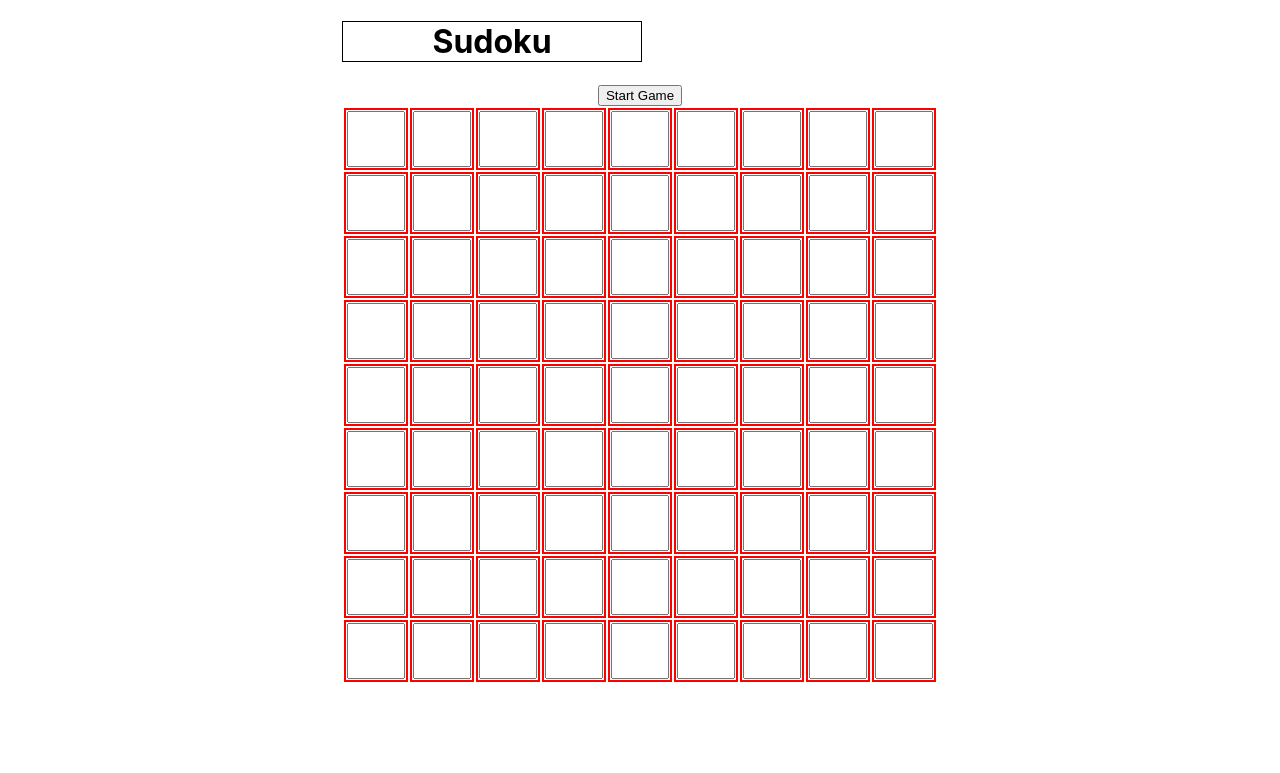
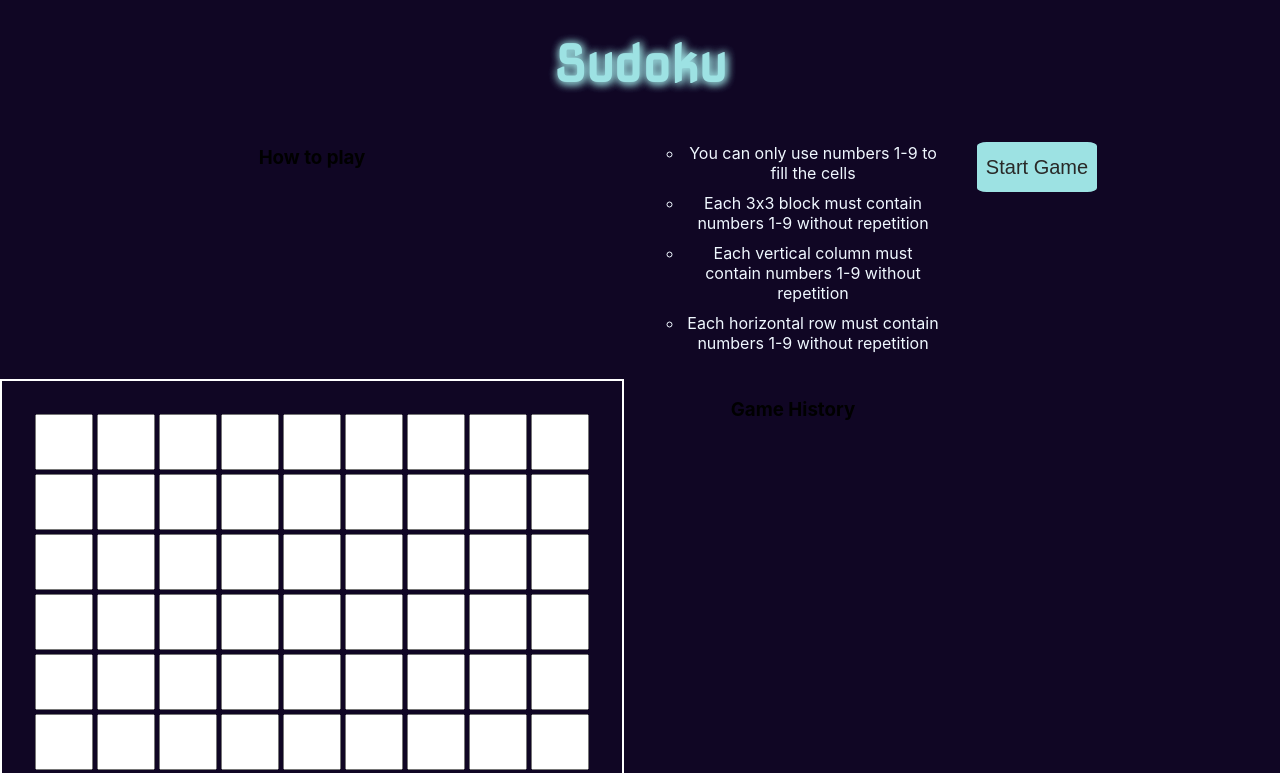
Before and after one commit to artisnate/CPSC332-Sudoku, a React (Create React App) app in the folder sudoku/: page / in a window 1280 px wide. Shown: the top 773 px of the page. Built offline with nearby package versions, Linux system fonts and the light colour scheme.

Commit message:
board logic

```diff
--- a/sudoku/src/App.css
+++ b/sudoku/src/App.css
@@ -1,16 +1,43 @@
 .App {
   text-align: center;
   width: 100%;
-  display: flex;
-  justify-content: center;
+  font-family: 'Nova Square', sans-serif;
+}
+
+body {
+  background-color: #100624;
 }
 
 h1 {
-  color: black;
-  border: 1px solid black;
-  width: 50%;
+  color: #9de2e3;
+  width: 100%;
+  text-align: center;
+  font-family: 'Nova Square';
+  font-size: 50px;
+  text-shadow:1px 1px 10px #9de2e3, 1px 1px 10px #9de2e3;
 }
 
-#board-container {
-  width: 75%;
+#page-container {
+  display: grid;
+  grid-template-columns: repeat(3, 1fr);
+  gap: 10px;
 }
+
+button {
+  width: 120px;
+  height: 50px;
+  margin: 15px;
+  border-radius: 8%;
+  color: #292928;
+  background-color: #9de2e3;
+  font-size: 20px;
+  outline: none;
+  border-style: none;
+  transition: 0.3s;
+}
+
+button:hover {
+  background-color: #100624;
+  color: #9de2e3;
+  border: 1px solid #9de2e3;
+}
--- a/sudoku/src/App.js
+++ b/sudoku/src/App.js
@@ -1,20 +1,37 @@
-
 import './App.css';
 import Board from './Board';
+import Instructions from './Instructions';
+import Sudoku from './Sudoku';
 
 function App() {
+  const sudoku = new Sudoku();
+  sudoku.generateAnswers();
+  console.log(sudoku.solution);
+
   return (
     <div className="App">
       <header className="App-header">
+        <link rel="preconnect" href="https://fonts.googleapis.com"></link>
+        <link rel="preconnect" href="https://fonts.gstatic.com" crossorigin></link>
+        <link href="https://fonts.googleapis.com/css2?family=Nova+Square&display=swap" rel="stylesheet"></link>
+      </header>
 
-      </header>
       <body>
         <h1>Sudoku</h1>
-        <button>Start Game</button>
-        <div id='board-container'>
-          <Board />
+        <div id='page-container'>
+          <h3>How to play</h3>
+          <div id='instruction-container'>
+            <Instructions />
+          </div>
+          <button>Start Game</button>
+          <div id='board-container'>
+            <Board value={sudoku.generatePlayBoard()}/>
+          </div>
+          <h3>Game History</h3>
+          <div id='record-container'></div>
         </div>
       </body>
+
     </div>
   );
 }
--- a/sudoku/src/Board.css
+++ b/sudoku/src/Board.css
@@ -1,12 +1,17 @@
+table {
+    border: 2px solid white;
+    padding: 30px;
+}
+
 tbody {
     width: 100%;
     height: 50%;
 }
 
-td {
+/* td {
     width: 100%;
     border: 2px solid red;
-}
+} */
 
 input {
     width: 50px;
--- a/sudoku/src/Board.js
+++ b/sudoku/src/Board.js
@@ -2,13 +2,14 @@ import './Board.css';
 import { useState } from "react";
 
 function Board(props) {
-    let[board, setBoard] = useState(Array.from({length: 9}, ()=> Array.from({length: 9}, () => 0)));
+    let[board, setBoard] = useState(props.value);
+    // let[board, setBoard] = useState(Array.from({ length: 9}, () => Array.from({ length: 9}, () => 0)));
 
     const handleBoxChange = (e, row, col) => {
         let newBoard = [...board];
         newBoard[row][col] = e.target.value;
         setBoard(newBoard);
-        console.log(`row${row} col${col}`);
+        console.log(board);
     };
 
     return(
--- /dev/null
+++ b/sudoku/src/Instructions.js
@@ -0,0 +1,16 @@
+import './instructions.css';
+
+function Instructions() {
+    return(
+        <>
+            <ol>
+                <li>You can only use numbers 1-9 to fill the cells</li>
+                <li>Each 3x3 block must contain numbers 1-9 without repetition</li>
+                <li>Each vertical column must contain numbers 1-9 without repetition</li>
+                <li>Each horizontal row must contain numbers 1-9 without repetition</li>
+            </ol>
+        </>
+    );
+}
+
+export default Instructions;
--- a/sudoku/src/Sudoku.js
+++ b/sudoku/src/Sudoku.js
@@ -1,7 +1,7 @@
-class Sudoku {
+export default class Sudoku {
     constructor() {
         this.gridSize = 9; // 9x9 board
-        this.removeNum = 61; // number of boxes to be removed
+        this.removeNum = 30; // number of boxes to be removed
 
         const SRNd = Math.sqrt(this.gridSize);
         this.SRgrid = Math.floor(SRNd);
@@ -26,7 +26,7 @@ class Sudoku {
         this.playBoard = this.solution;
         this.removeDigits();
 
-        return this.playBoard;
+        return this.solution;
     }
 
     //fills diagonal boxes
@@ -113,7 +113,7 @@ class Sudoku {
 
         //move to next row if we are at end of row
         if(col === this.gridSize - 1) {
-            row + 1;
+            row += 1;
             col = 0;
         }
 
--- /dev/null
+++ b/sudoku/src/instructions.css
@@ -0,0 +1,5 @@
+li {
+    color: aliceblue;
+    list-style: circle;
+    margin: 10px;
+}
```
